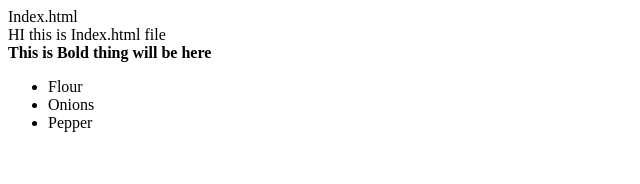
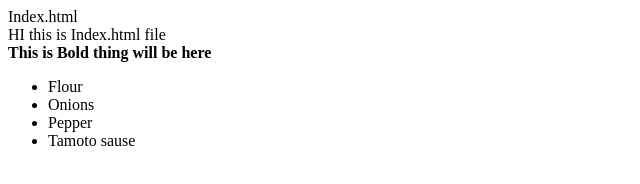
Before and after one commit to BosH9/demo, a plain HTML site: page index.html in a window 1280 px wide. Shown: the whole page, without its empty margins (0-640 px from the left). Drawn offline with Linux system fonts and the light colour scheme.

Commit message:
Added Tamoto sause

```diff
--- a/index.html
+++ b/index.html
@@ -10,5 +10,6 @@ HI this is Index.html file
 	<li>Flour</li>
 	<li>Onions</li>
 	<li>Pepper</li>
+	<li>Tamoto sause</li>
 </body>
 </html>
```
